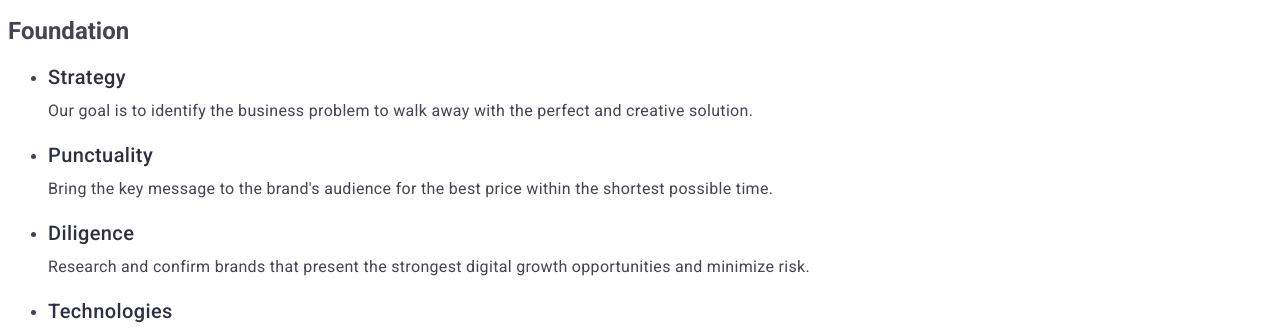
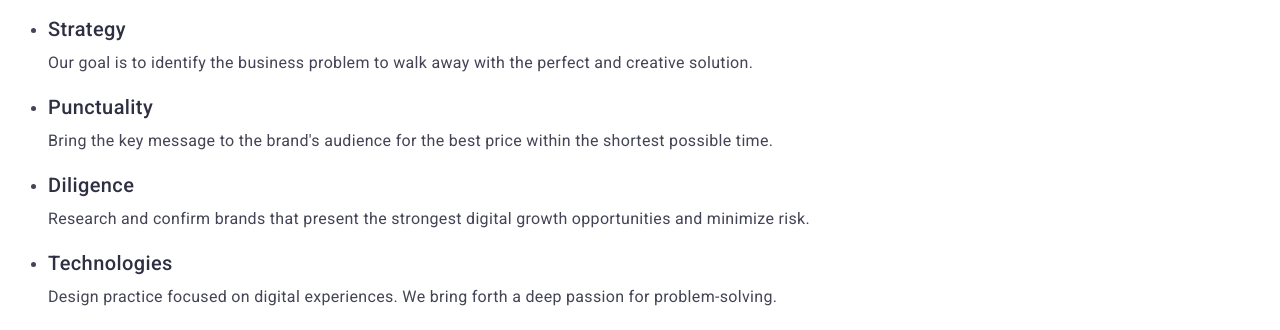
Before and after one commit to Vyshniak-Volodymyr/goit-markup-hw-02, a plain HTML site: page index.html in a window 1280 px wide. Shown: the part 336-666 px from the top of the page. Drawn offline with Linux system fonts and the light colour scheme.

Commit message:
html
kod

```diff
--- a/index.html
+++ b/index.html
@@ -56,7 +56,9 @@
           </li>
         </ul>
       </nav>
+
       <!-- У хедері знаходиться тег address -->
+
       <address class="contact-address">
         <ul>
           <li>
@@ -84,7 +86,6 @@
 
       <!-- Section №2 -->
       <section>
-        <h2>Foundation</h2>
         <ul>
           <li>
             <h3 class="roboto-medium list-title">Strategy</h3>
```
